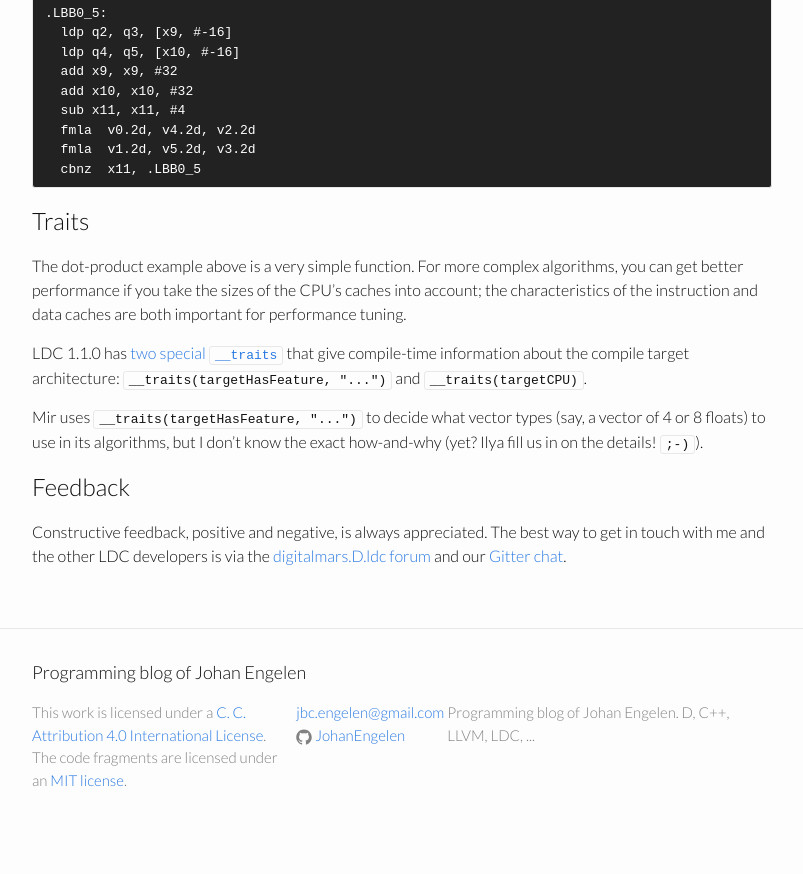
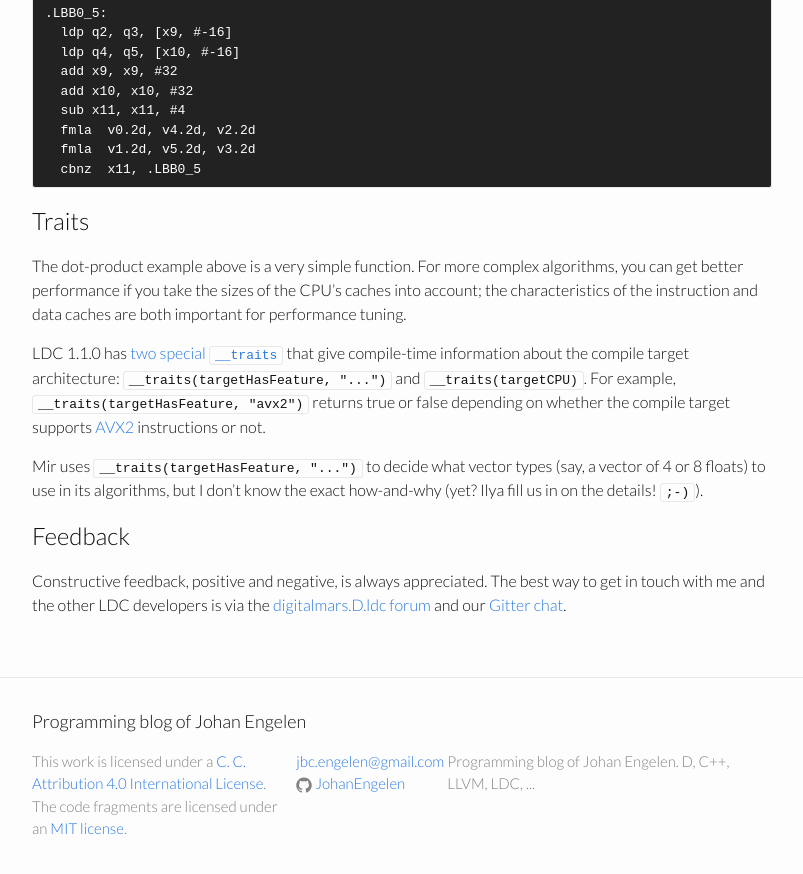
Before and after one commit to JohanEngelen/johanengelen.github.io, a Jekyll site: the page built from _posts/2016-10-11-Math-performance-LDC.md, in a window 1280 px wide and 900 px high, scrolled down 4591 px. Shown: the top 874 px of the window, without its empty margins (238-1041 px from the left). Built offline with Jekyll 4.4.1, drawn with Linux system fonts in a browser that asks for light colours; before the commit the page ends 5442 px from its top, so only the background shows below that.

Commit message:
add brief targetHasFeature example

```diff
--- a/_posts/2016-10-11-Math-performance-LDC.md
+++ b/_posts/2016-10-11-Math-performance-LDC.md
@@ -192,7 +192,7 @@ If your target is an ARM processor with [NEON SIMD tech](http://www.arm.com/prod
 
 The dot-product example above is a very simple function. For more complex algorithms, you can get better performance if you take the sizes of the CPU's caches into account; the characteristics of the instruction and data caches are both important for performance tuning.
 
-LDC 1.1.0 has [two special `__traits`](https://wiki.dlang.org/LDC-specific_language_changes#Traits) that give compile-time information about the compile target architecture: `__traits(targetHasFeature, "...")` and `__traits(targetCPU)`.
+LDC 1.1.0 has [two special `__traits`](https://wiki.dlang.org/LDC-specific_language_changes#Traits) that give compile-time information about the compile target architecture: `__traits(targetHasFeature, "...")` and `__traits(targetCPU)`. For example, `__traits(targetHasFeature, "avx2")` returns true or false depending on whether the compile target supports [AVX2](https://en.wikipedia.org/wiki/Advanced_Vector_Extensions) instructions or not.
 
 Mir uses `__traits(targetHasFeature, "...")` to decide what vector types (say, a vector of 4 or 8 floats) to use in its algorithms, but I don't know the exact how-and-why (yet? Ilya fill us in on the details! `;-)`).
 
```
